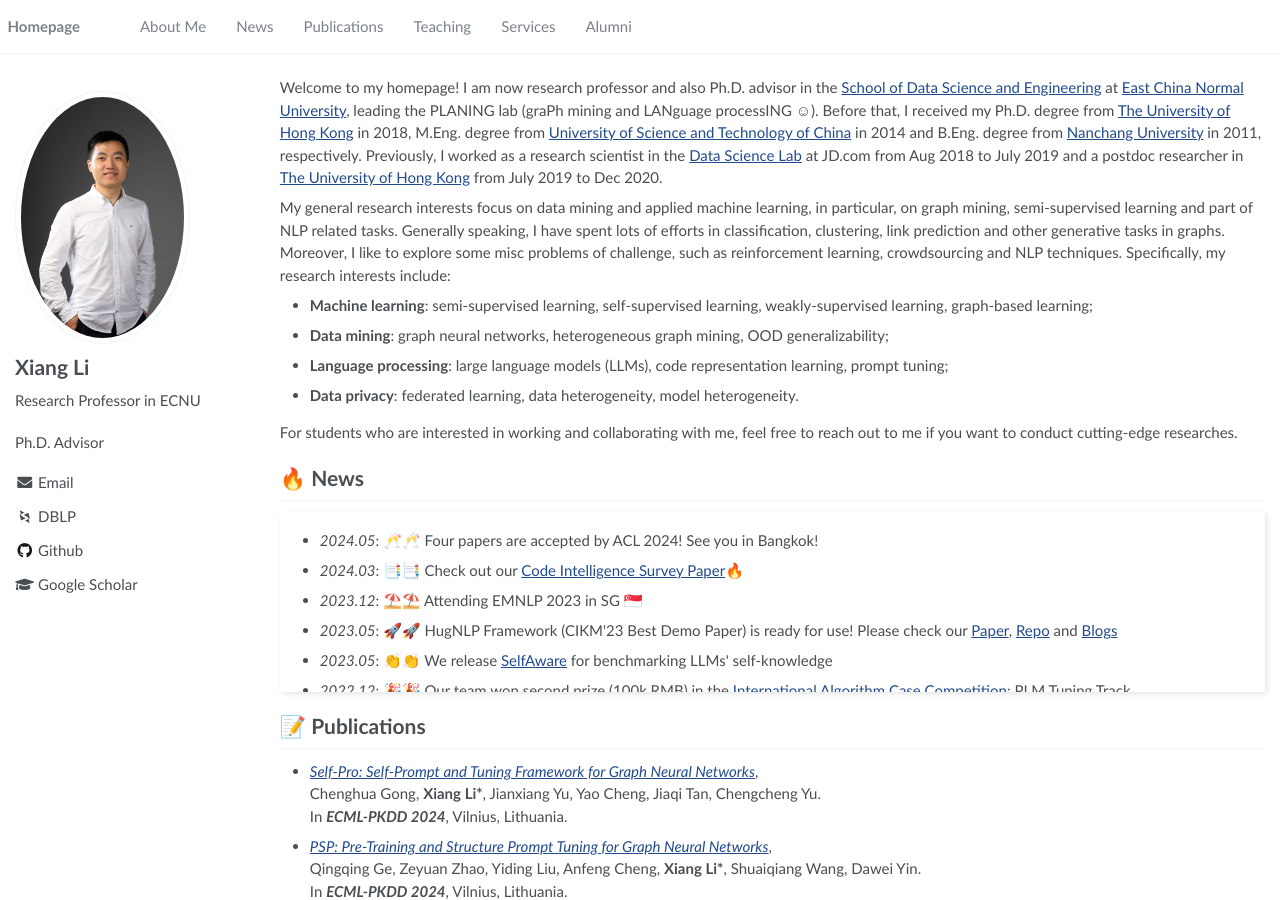
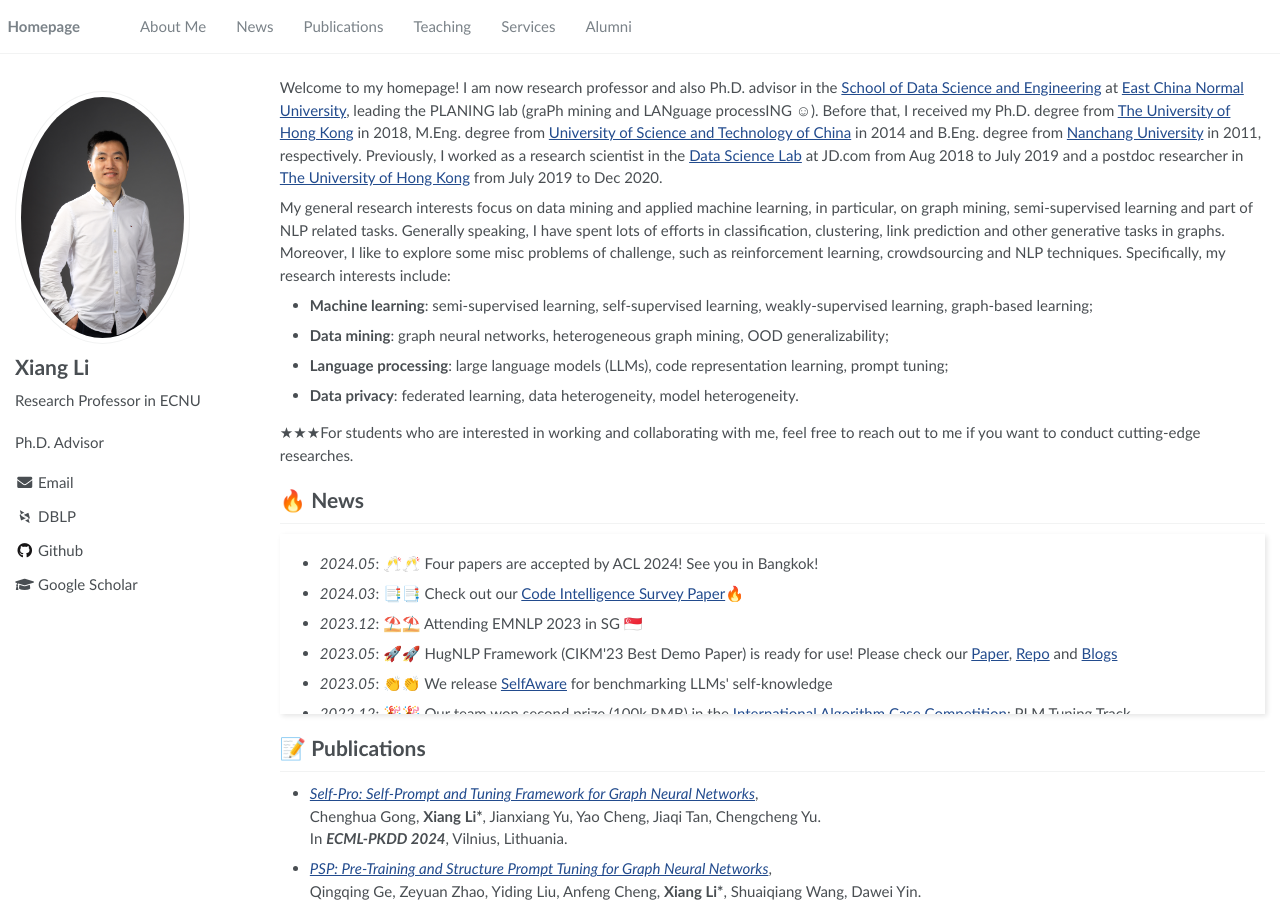
Before and after one commit to lixiang3776/lixiang3776.github.io, a Jekyll site: the page built from _pages/about.md, in a window 1280 px wide and 900 px high. Built offline with Jekyll 4.4.1, drawn with Linux system fonts in a browser that asks for light colours; some web fonts are replaced; part of the change alters nothing that is shown.

```diff
--- a/_pages/about.md
+++ b/_pages/about.md
@@ -25,7 +25,7 @@ My general research interests focus on data mining and applied machine learning,
 - **Language processing**: large language models (LLMs), code representation learning, prompt tuning;
 - **Data privacy**: federated learning, data heterogeneity, model heterogeneity.
 
-For students who are interested in working and collaborating with me, feel free to reach out to me if you want to conduct cutting-edge researches.
+&#9733;&#9733;&#9733;For students who are interested in working and collaborating with me, feel free to reach out to me if you want to conduct cutting-edge researches.
 
 <!-- I am an incoming Ph.D. student at [HKU CS](https://www.cs.hku.hk/). Currently, I am working at the NLP group of [Shanghai AI Lab](https://www.shlab.org.cn/) under the supervision of [Dr. Zhiyong Wu](https://lividwo.github.io/zywu.github.io/), focusing on topics related to LLM Agents. Previously, I was a master’s student at NUS, advised by [Dr. Xiaoli Li](https://www.a-star.edu.sg/i2r/about-i2r/i2r-management/li-xiaoli) at the Institute for Infocomm Research ([I<sup>2</sup>R](https://www.a-star.edu.sg/i2r)), A*STAR. Before that, I completed my B.Eng with distinction in the School of Data Science and Engineering ([DaSE](http://dase.ecnu.edu.cn/)) at East China Normal University, where I was privileged to be instructed by [Prof. Weining Qian](http://dase.ecnu.edu.cn/dase-module-gateway/dase/teacher/single_teacher.html?teacherId=27), [Prof. Xuesong Lu](http://dase.ecnu.edu.cn/dase-module-gateway/dase/teacher/single_teacher.html?teacherId=40), and [Prof. Xiang Li](https://lixiang3776.github.io/) for research and engineering projects. -->
 
```
